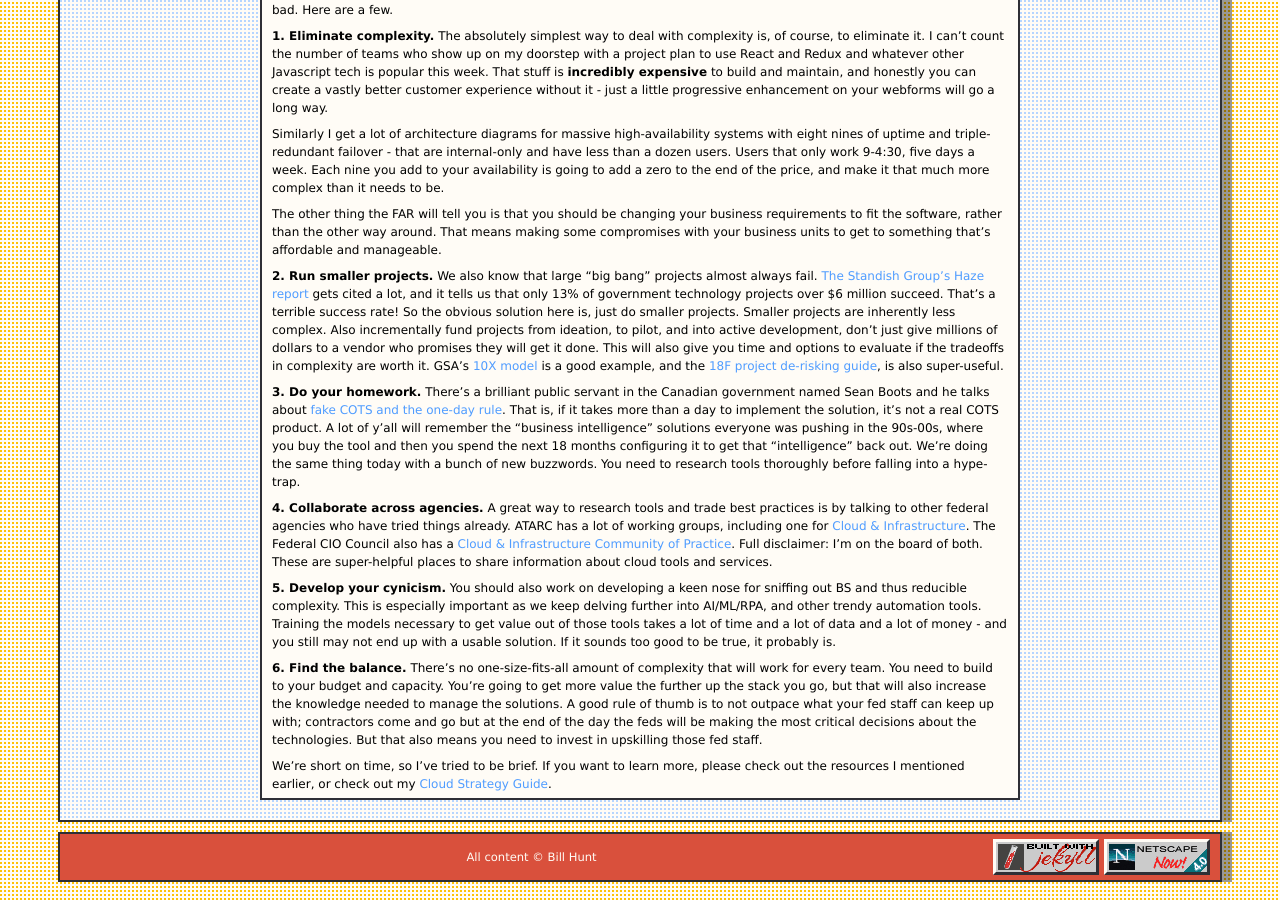
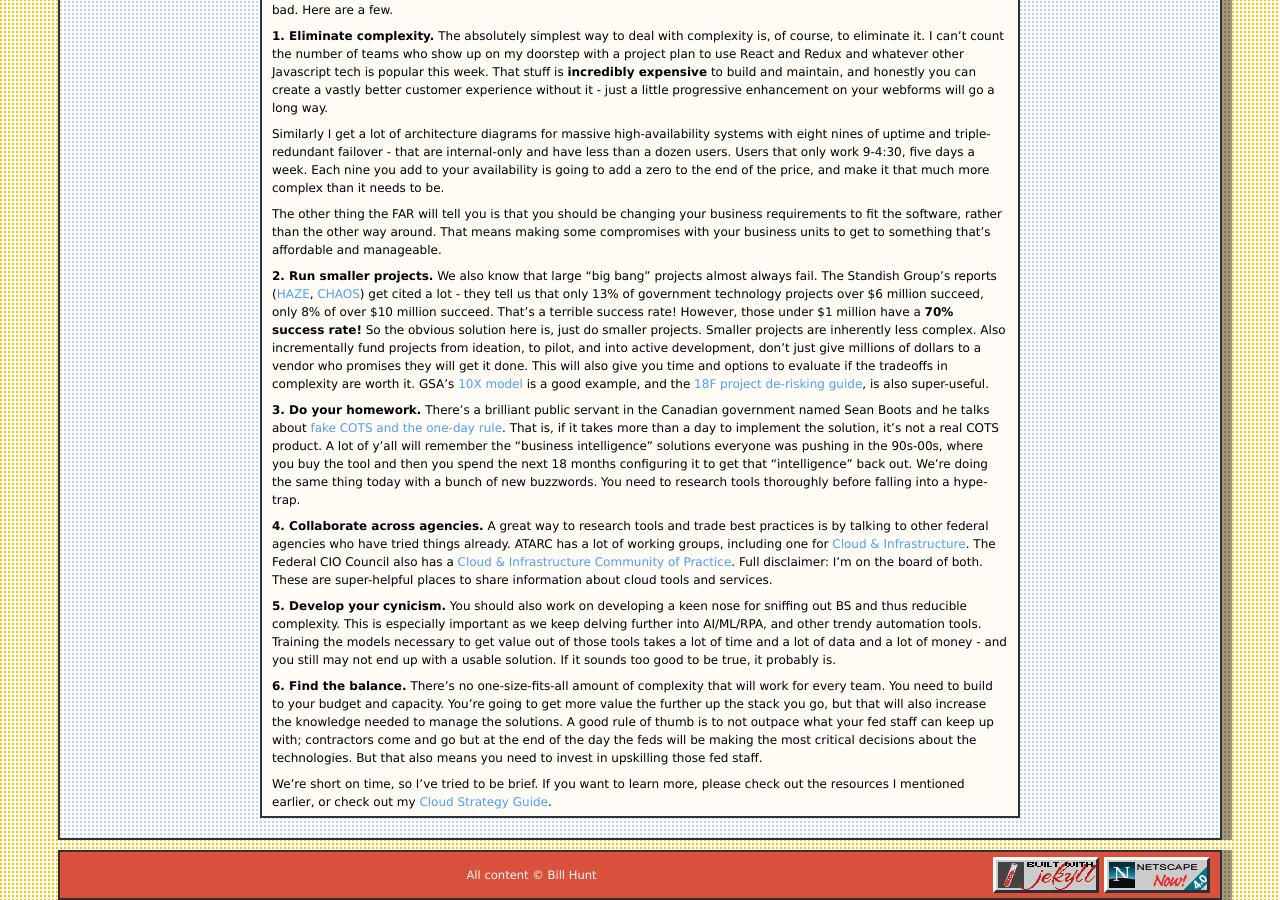
Before and after one commit to krusynth/billhunt.dev, a Jekyll site: the page built from _posts/2022-10-19-atarc-cloud-summit-2022.md, in a window 1280 px wide and 900 px high, scrolled down 1462 px. Built offline with Jekyll 4.4.1, drawn with Linux system fonts in a browser that asks for light colours; some web fonts are replaced.

Commit message:
Update content

```diff
--- a/_posts/2022-10-19-atarc-cloud-summit-2022.md
+++ b/_posts/2022-10-19-atarc-cloud-summit-2022.md
@@ -49,7 +49,7 @@
 
 The other thing the FAR will tell you is that you should be changing your business requirements to fit the software, rather than the other way around. That means making some compromises with your business units to get to something that's affordable and manageable.
 
-**2. Run smaller projects.** We also know that large "big bang" projects almost always fail. [The Standish Group's Haze report](https://www.standishgroup.com/haze) gets cited a lot, and it tells us that only 13% of government technology projects over $6 million succeed. That's a terrible success rate! So the obvious solution here is, just do smaller projects. Smaller projects are inherently less complex. Also incrementally fund projects from ideation, to pilot, and into active development, don't just give millions of dollars to a vendor who promises they will get it done. This will also give you time and options to evaluate if the tradeoffs in complexity are worth it. GSA's [10X model](https://10x.gsa.gov/) is a good example, and the [18F project de-risking guide](https://derisking-guide.18f.gov/), is also super-useful.
+**2. Run smaller projects.** We also know that large "big bang" projects almost always fail. The Standish Group's reports ([HAZE](https://www.standishgroup.com/sample_research_files/Haze4.pdf), [CHAOS](https://www.standishgroup.com/sample_research_files/CHAOSReport2015-Final.pdf)) get cited a lot - they tell us that only 13% of government technology projects over $6 million succeed, only 8% of over $10 million succeed. That's a terrible success rate! However, those under $1 million have a **70% success rate!** So the obvious solution here is, just do smaller projects. Smaller projects are inherently less complex. Also incrementally fund projects from ideation, to pilot, and into active development, don't just give millions of dollars to a vendor who promises they will get it done. This will also give you time and options to evaluate if the tradeoffs in complexity are worth it. GSA's [10X model](https://10x.gsa.gov/) is a good example, and the [18F project de-risking guide](https://derisking-guide.18f.gov/), is also super-useful.
 
 **3. Do your homework.** There's a brilliant public servant in the Canadian government named Sean Boots and he talks about [fake COTS and the one-day rule](https://sboots.ca/2020/09/16/fake-cots-and-the-one-day-rule/). That is, if it takes more than a day to implement the solution, it's not a real COTS product. A lot of y'all will remember the "business intelligence" solutions everyone was pushing in the 90s-00s, where you buy the tool and then you spend the next 18 months configuring it to get that "intelligence" back out. We're doing the same thing today with a bunch of new buzzwords. You need to research tools thoroughly before falling into a hype-trap.
 
```
